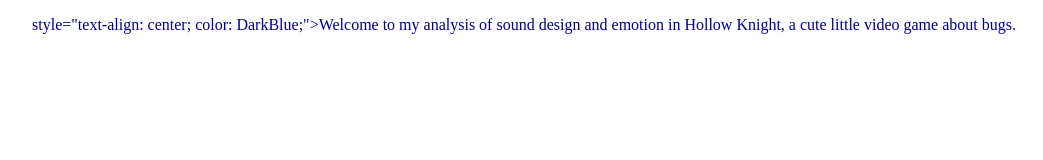
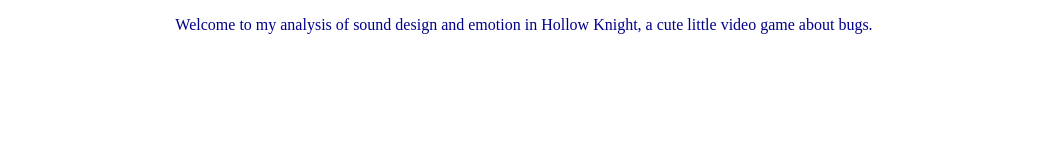
Before and after one commit to sonofcrow03/Hollow-Knight-muag4200, a plain HTML site: page index.htm in a window 1280 px wide. Shown: the whole page, without its empty margins (116-1159 px from the left). Drawn offline with Linux system fonts and the light colour scheme.

Commit message:
Update index.htm

```diff
--- a/index.htm
+++ b/index.htm
@@ -7,4 +7,4 @@
 </style>
 </head>
 <body>
-<p> style="text-align: center; color: DarkBlue;">Welcome to my analysis of sound design and emotion in Hollow Knight, a cute little video game about bugs.</p>
+<p>Welcome to my analysis of sound design and emotion in Hollow Knight, a cute little video game about bugs.</p>
```
